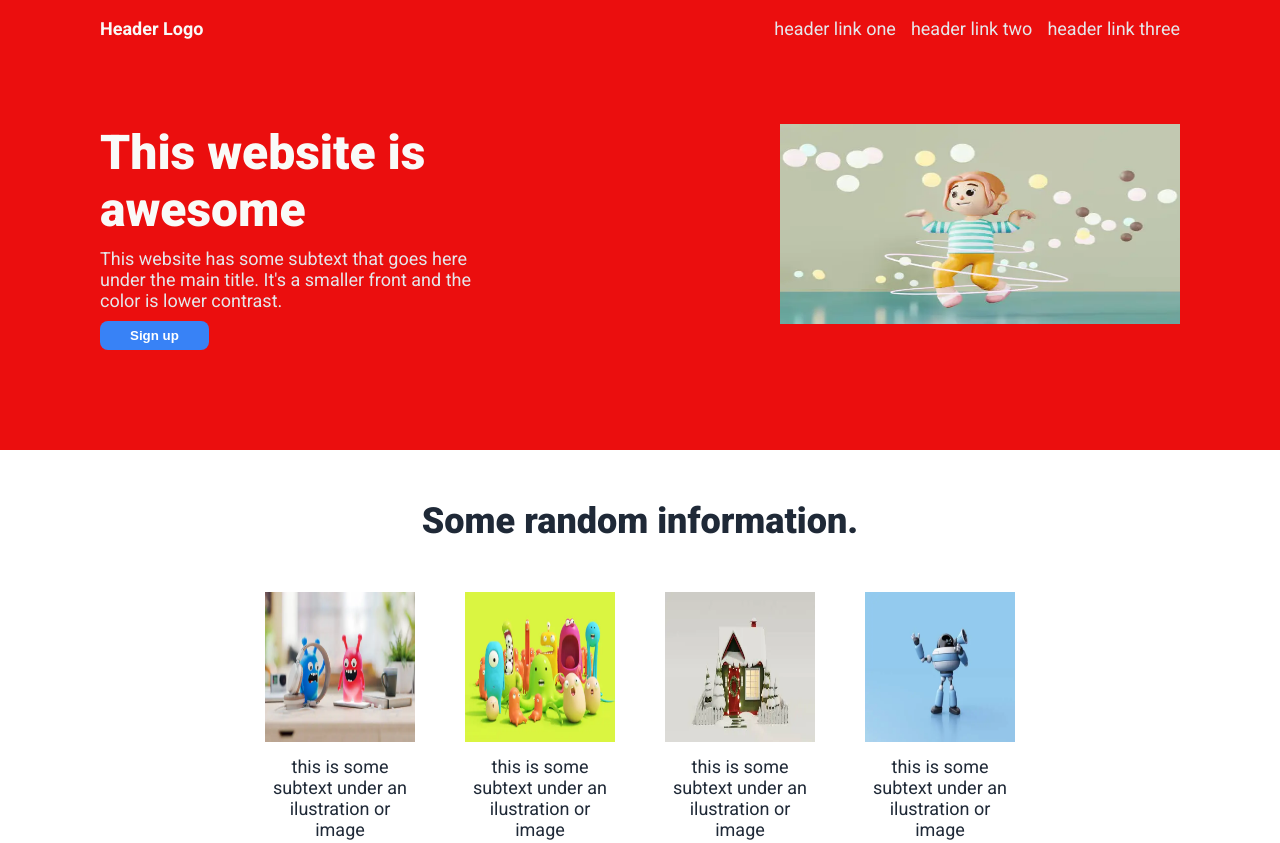
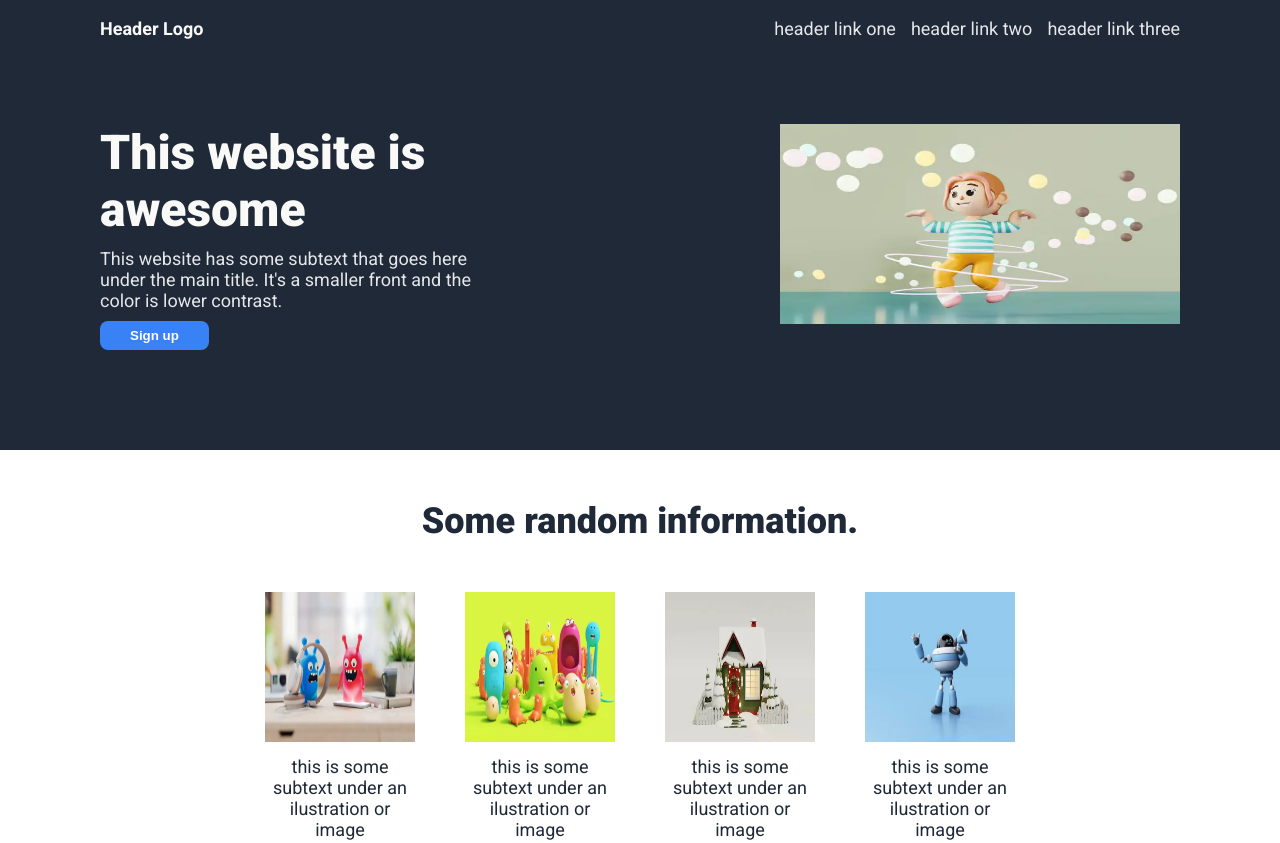
Before and after one commit to kakarotobox/Project-Landing-Page, a plain HTML site: page index.html in a window 1280 px wide. Shown: the top 843 px of the page. Drawn offline with Linux system fonts and the light colour scheme.

Commit message:
Removed flex auto from block1

```diff
--- a/styles.css
+++ b/styles.css
@@ -16,10 +16,9 @@ body {
 
 .block1 {
   display: flex;
-  flex: 1;
   flex-direction: column;
   padding: 18px 100px 100px 100px;
-  background-color: #eb0e0e;
+  background-color: #1f2937;
   gap: 85px;
 
 }
```
